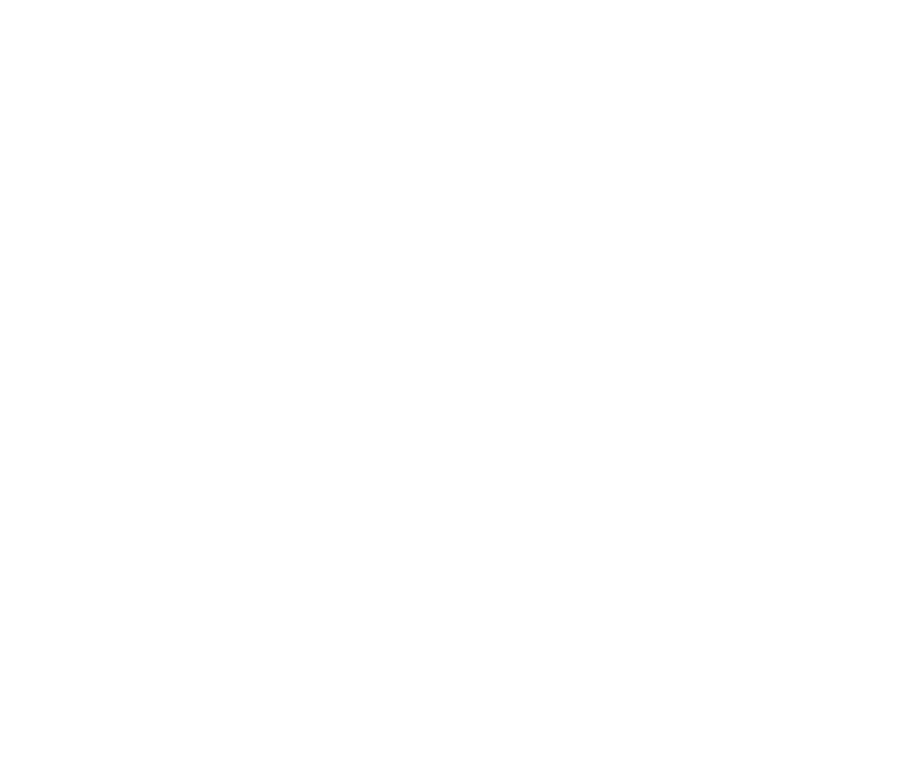
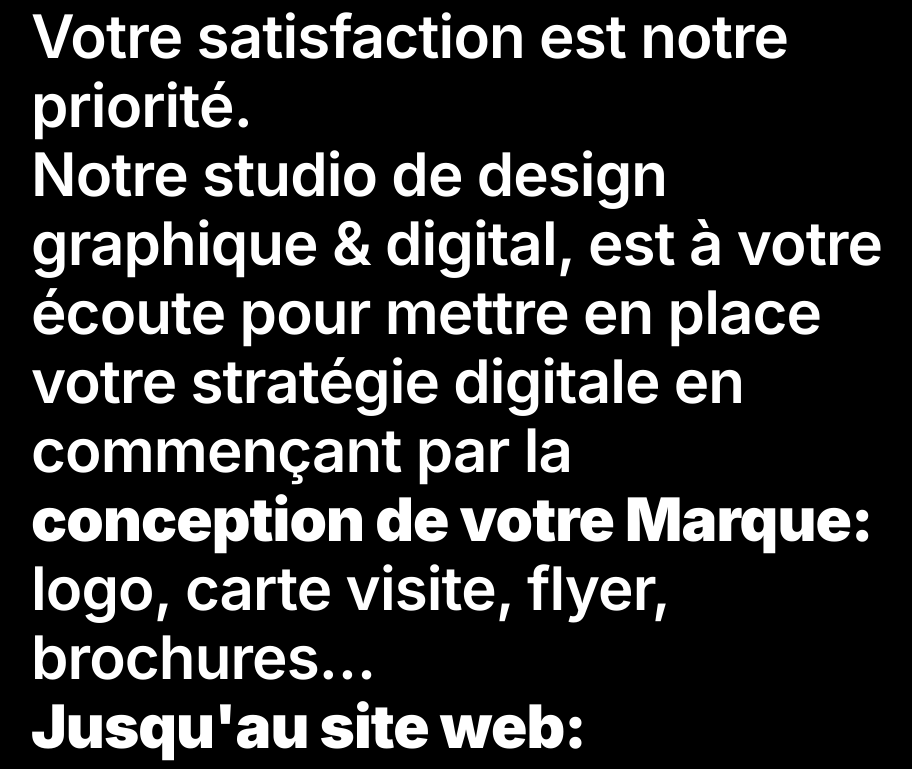
Before and after one commit to Chafai-Abdelkrim/intuitive-design, a Next.js app: page / in a window 1280 px wide. Shown: the part 1820-2589 px from the top of the page, without its empty margins (177-1089 px from the left). Before the commit the page ends 1678 px from the top, so only its background shows below. Built offline with nearby package versions, Linux system fonts and the light colour scheme.

Commit message:
added skills

```diff
--- a/app/page.tsx
+++ b/app/page.tsx
@@ -1,12 +1,14 @@
 import Image from "next/image";
 import Masthead from "@/components/masthead";
 import AboutUs from "@/components/aboutus";
+import Skills from "@/components/skills";
 
 export default function Home() {
   return (
     <>
       <Masthead />
       <AboutUs />
+      <Skills />
     </>
   );
 }
--- /dev/null
+++ b/components/skills.tsx
@@ -0,0 +1,19 @@
+const Skills = () => {
+  return (
+    <div className="bg-black text-white">
+      <div className="min-h-screen max-w-5xl mx-auto px-10 lg:px-20 py-24 md:py-28 lg:py-36 flex flex-col justify-center items-center text-4xl md:text-6xl tracking-tight font-semibold">
+        <div className="leading-[1.15]">
+          <div>Votre satisfaction est notre priorité.</div>
+          <span>
+          Notre studio de design graphique & digital, est à votre écoute pour mettre en place votre stratégie digitale en commençant par la <strong>conception de votre Marque:</strong> logo, carte visite, flyer, brochures…
+          </span><br />
+          <span>
+            <strong>Jusqu&apos;au site web:</strong> conception, développement, mise en ligne et référencement.
+          </span>
+        </div>
+      </div>
+    </div>
+  );
+};
+
+export default Skills;
```
